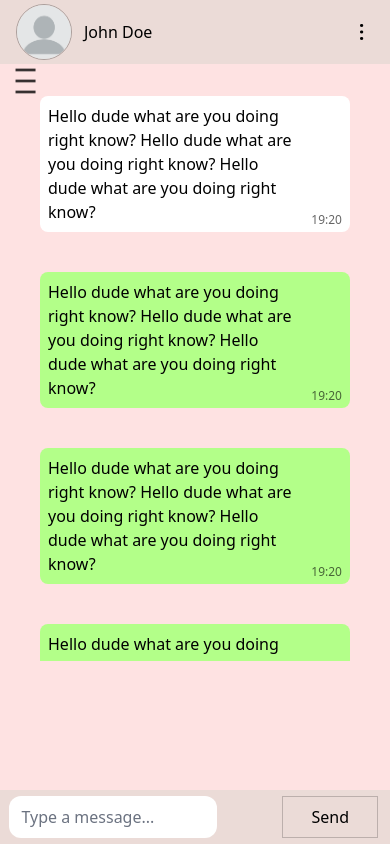
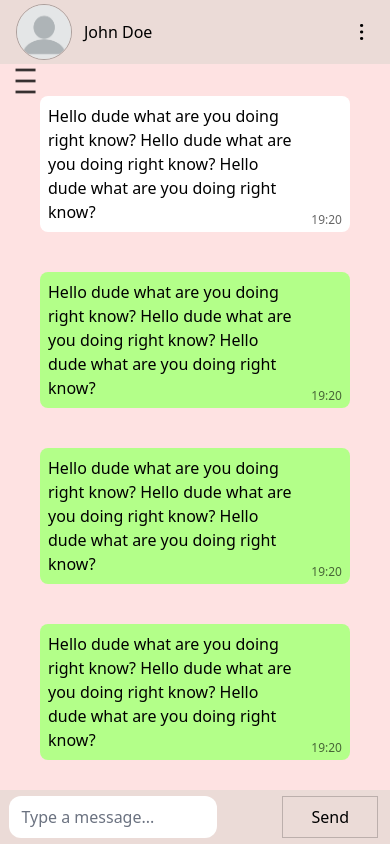
Before and after one commit to umutkose0/react-chat, a React (Create React App) app: page / in a window 390 px wide. Built offline with nearby package versions, Linux system fonts and the light colour scheme; some icons are missing; the HTML template or start-up script is replaced by a standard one.

Commit message:
Navbar bug fixed

```diff
--- a/src/App.css
+++ b/src/App.css
@@ -25,11 +25,25 @@ body{
   *::-webkit-scrollbar-thumb:hover {
     background: #555;
   }
+  .messages{
+    height:calc(85vh-120px);
+  }
+@media(min-width:769px){
+    .sidebar{
+        visibility: visible!important;
+    }
+}
 @media(max-width:768px){
    .container{
     width: 100vw!important;
+    max-height: 100vh!important;
     height: 100vh!important;
     margin:0!important;
+    box-sizing: border-box;
+    overflow:hidden!important;
+   }
+   .messages{
+    height: calc(100vh-120px)!important;
    }
     .sidebar{
         position:absolute;
--- a/src/components/Messages.jsx
+++ b/src/components/Messages.jsx
@@ -2,7 +2,7 @@ import React from 'react'
 import Message from "./Message"
 const Messages = () => {
   return (
-    <div className="py-3 pl-5 pr-10 h-[calc(85vh-120px)] overflow-y-scroll">
+    <div className=" py-3 pl-5 pr-10 h-[calc(85vh-120px)] max-md:h-[calc(100vh-120px)] messages overflow-y-scroll">
         <Message reciever={true}/>
         <Message reciever={false}/>
         <Message/>
--- a/src/components/Sidebar.jsx
+++ b/src/components/Sidebar.jsx
@@ -4,7 +4,7 @@ import Navbar from "./Navbar"
 import Search from "./Search"
 const Sidebar = () => {
   return (
-    <div className="sidebar flex-[2] border-r-[1px] border-[rgba(0,0,0,0.2)]">
+    <div className="sidebar  flex-[2] border-r-[1px] border-[rgba(0,0,0,0.2)]">
       <Navbar/>
       <Search/>
       <ChatList chatItems={[1,2,3,4,5,6,7,8,9]}/>
```
